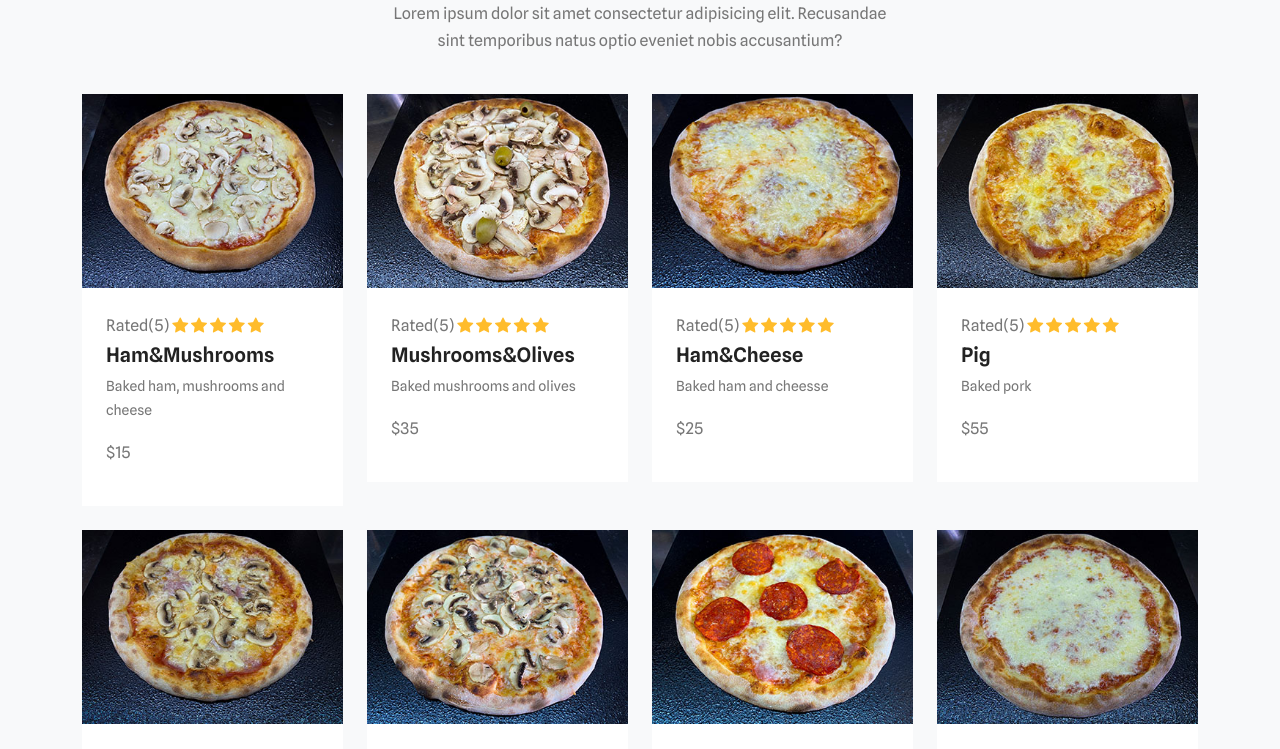
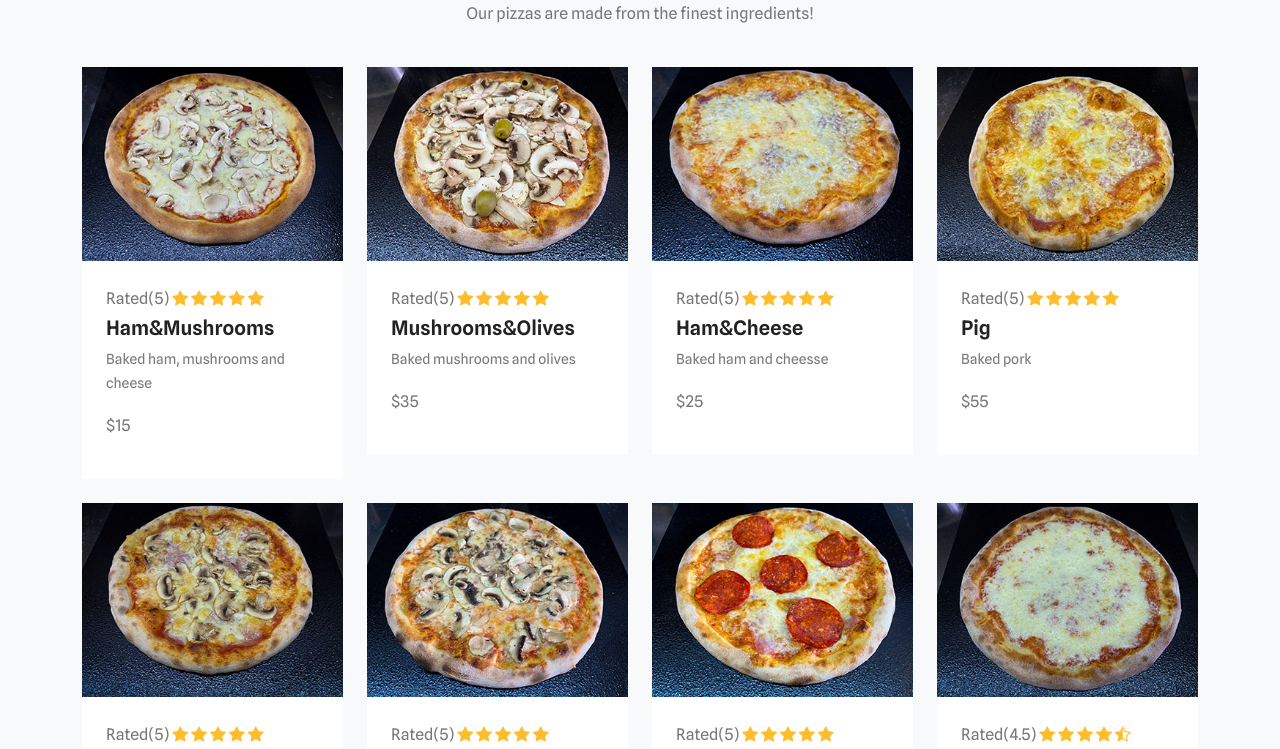
Before and after one commit to Sofija666/Ispit, a plain HTML site: page menu.html in a window 1280 px wide. Shown: the part 285-1034 px from the top of the page. Drawn offline with nearby package versions, Linux system fonts and the light colour scheme.

Commit message:
Add files via upload

```diff
--- a/menu.html
+++ b/menu.html
@@ -66,8 +66,7 @@
             <div class="row">
                 <div class="col-12 intro-text">
                     <h1>Explore Our Menu</h1>
-                    <p>Lorem ipsum dolor sit amet consectetur adipisicing elit. Recusandae sint temporibus natus optio
-                        eveniet nobis accusantium?</p>
+                    <p>Our pizzas are made from the finest ingredients!</p>
                 </div>
             </div>
         </div>
```
